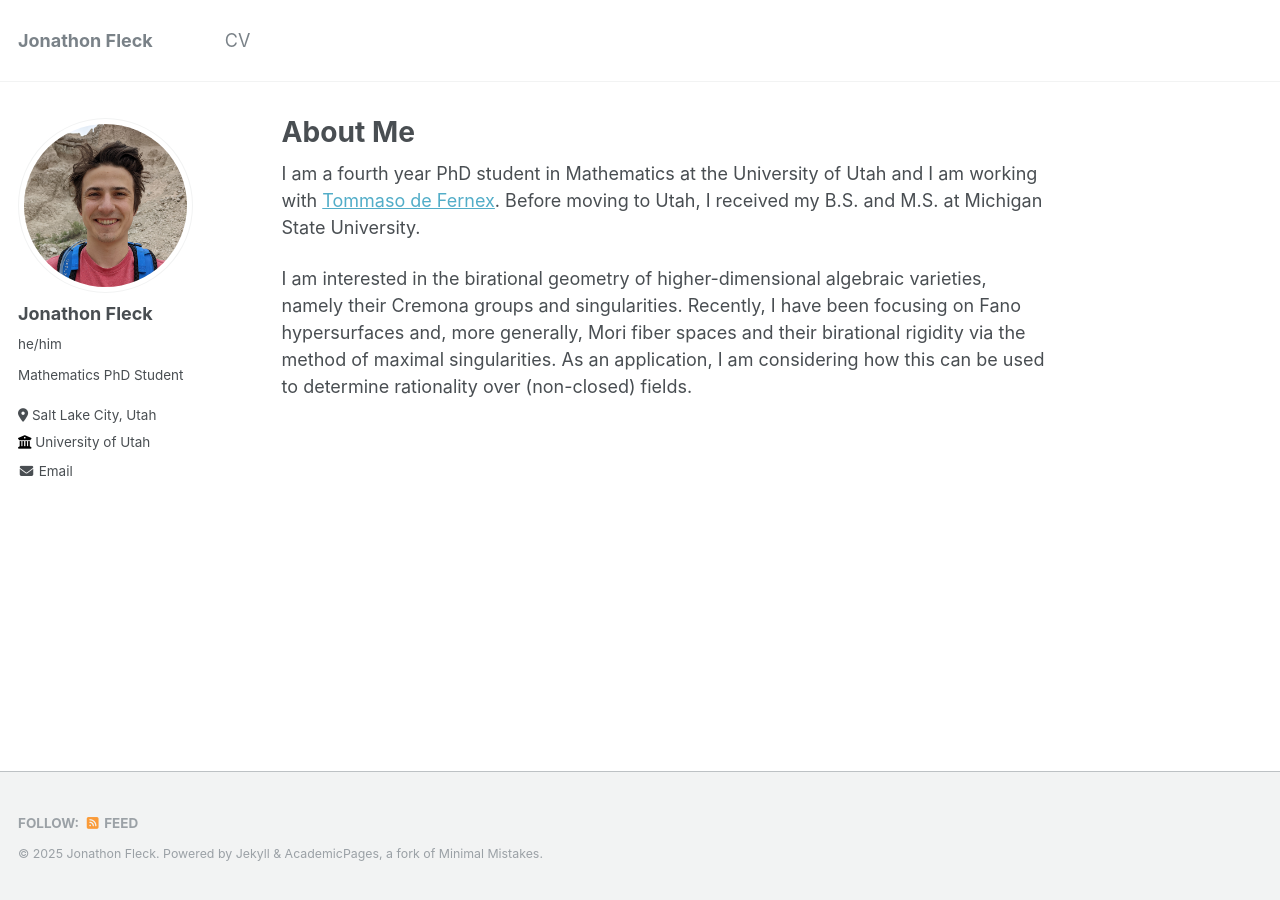
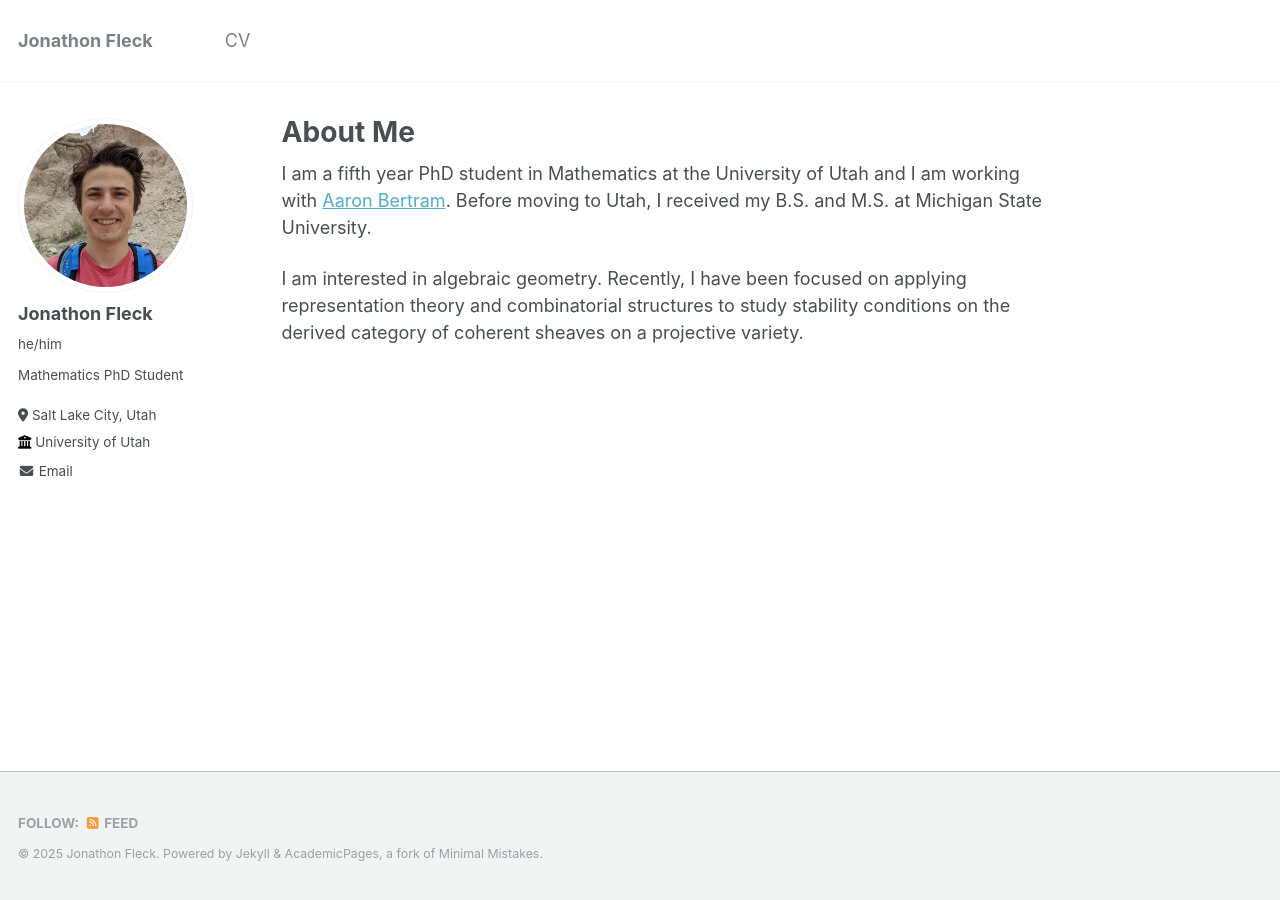
Before and after one commit to jonathon-fleck/jonathon-fleck.github.io, a Jekyll site: the page built from _pages/about.md, in a window 1280 px wide. Built offline with Jekyll 4.4.1, drawn with Linux system fonts in a browser that asks for light colours.

Commit message:
Updated about page

```diff
--- a/_pages/about.md
+++ b/_pages/about.md
@@ -7,12 +7,10 @@ redirect_from:
   - /about.html
 ---
 
-I am a fourth year PhD student in Mathematics at the University of Utah and I am
-working with [Tommaso de Fernex](https://www.math.utah.edu/~defernex/).  Before
+I am a fifth year PhD student in Mathematics at the University of Utah and I am
+working with [Aaron Bertram](https://www.math.utah.edu/~bertram/).  Before
 moving to Utah, I received my B.S. and M.S. at Michigan State University.
 
-I am interested in the birational geometry of higher-dimensional algebraic varieties,
-namely their Cremona groups and singularities. Recently, I have been focusing on Fano
-hypersurfaces and, more generally, Mori fiber spaces and their birational rigidity
-via the method of maximal singularities.  As an application, I am considering how
-this can be used to determine rationality over (non-closed) fields.
+I am interested in algebraic geometry.  Recently, I have been focused on applying
+representation theory and combinatorial structures to study stability conditions
+on the derived category of coherent sheaves on a projective variety.
```
